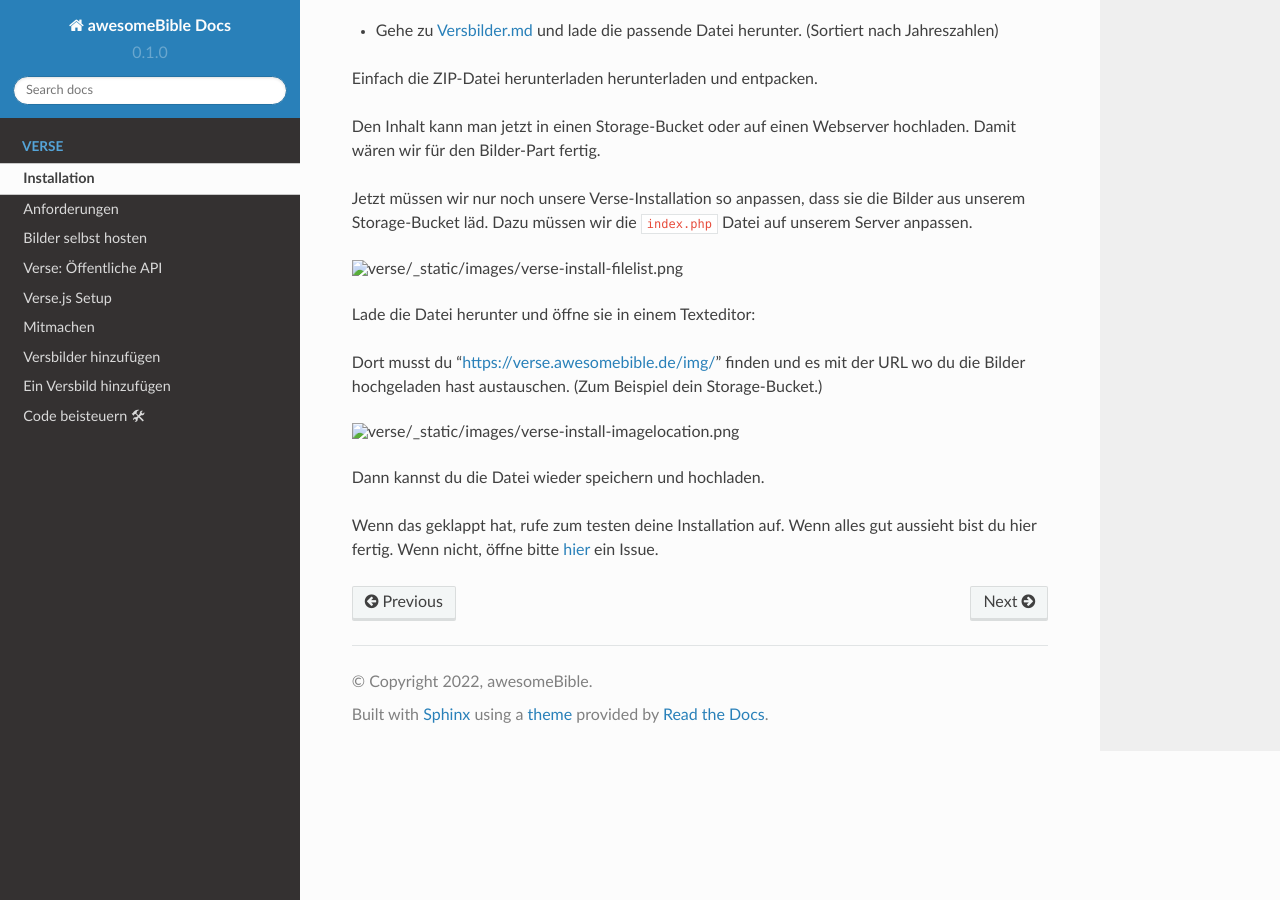
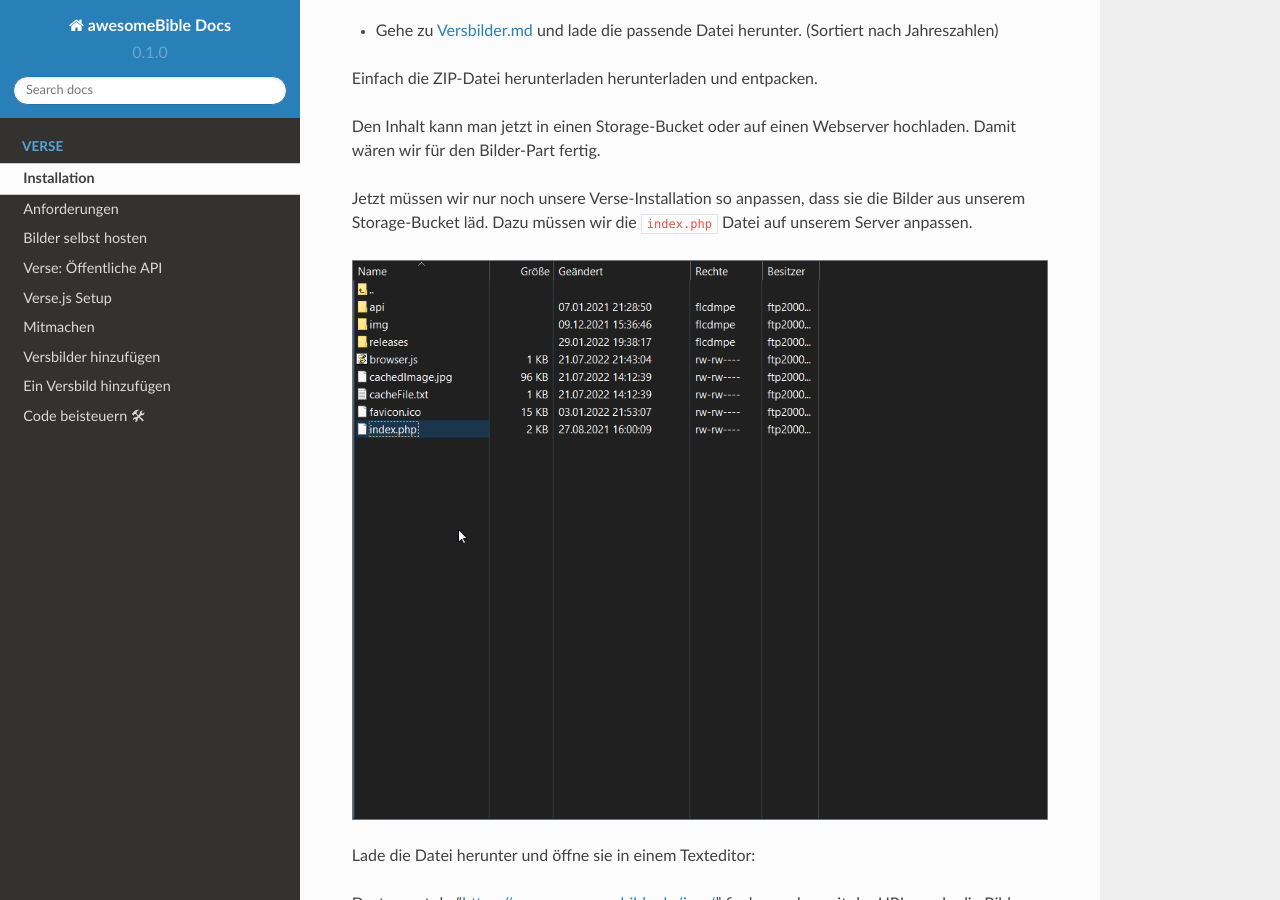
Before and after one commit to awesomebible/docs, a Sphinx documentation site: the page built from docs/source/verse/install.rst, in a window 1280 px wide and 900 px high, scrolled down 935 px. Built offline with Sphinx 7.4.7 and the Read the Docs theme 2.0.0, drawn with Linux system fonts in a browser that asks for light colours; pages that are not in the unit, such as notebooks, are missing from menus.

Commit message:
Update image locations

```diff
--- a/docs/source/index.rst
+++ b/docs/source/index.rst
@@ -13,7 +13,6 @@ Die Dokumentation ist `open source <https://github.com/awesomebible/docs/>`_. Da
 .. toctree::
    :maxdepth: 1
    :caption: Verse
-   :name: sec-general
 
    verse/index
 
--- a/docs/source/verse/browser.rst
+++ b/docs/source/verse/browser.rst
@@ -14,4 +14,4 @@ Da wo das Versbild erscheinen soll, füge ein Image-Tag mit der Klasse „awb-ve
 
 Das Endergebnis sieht dann so, oder so ähnlich aus:
 
-.. image:: _static/images/versejs-example.png
+.. image:: img/versejs-example.png
--- a/docs/source/verse/install.rst
+++ b/docs/source/verse/install.rst
@@ -41,13 +41,13 @@ Den Inhalt kann man jetzt in einen Storage-Bucket oder auf einen Webserver hochl
 Jetzt müssen wir nur noch unsere Verse-Installation so anpassen, dass sie die Bilder aus unserem Storage-Bucket läd.
 Dazu müssen wir die ``index.php`` Datei auf unserem Server anpassen.
 
-.. image:: _static/images/verse-install-filelist.png
+.. image:: img/verse-install-filelist.png
 
 Lade die Datei herunter und öffne sie in einem Texteditor:
 
 Dort musst du "https://verse.awesomebible.de/img/" finden und es mit der URL wo du die Bilder hochgeladen hast austauschen. (Zum Beispiel dein Storage-Bucket.)
 
-.. image:: _static/images/verse-install-imagelocation.png
+.. image:: img/verse-install-imagelocation.png
 
 Dann kannst du die Datei wieder speichern und hochladen.
 
```
Also changed, not shown: docs/source/verse/img/verse-install-filelist.png (renamed from docs/source/_static/images/verse-install-filelist.png), docs/source/verse/img/verse-install-imagelocation.png (renamed from docs/source/_static/images/verse-install-imagelocation.png), docs/source/verse/img/versejs-example.png (renamed from docs/source/_static/images/versejs-example.png).
